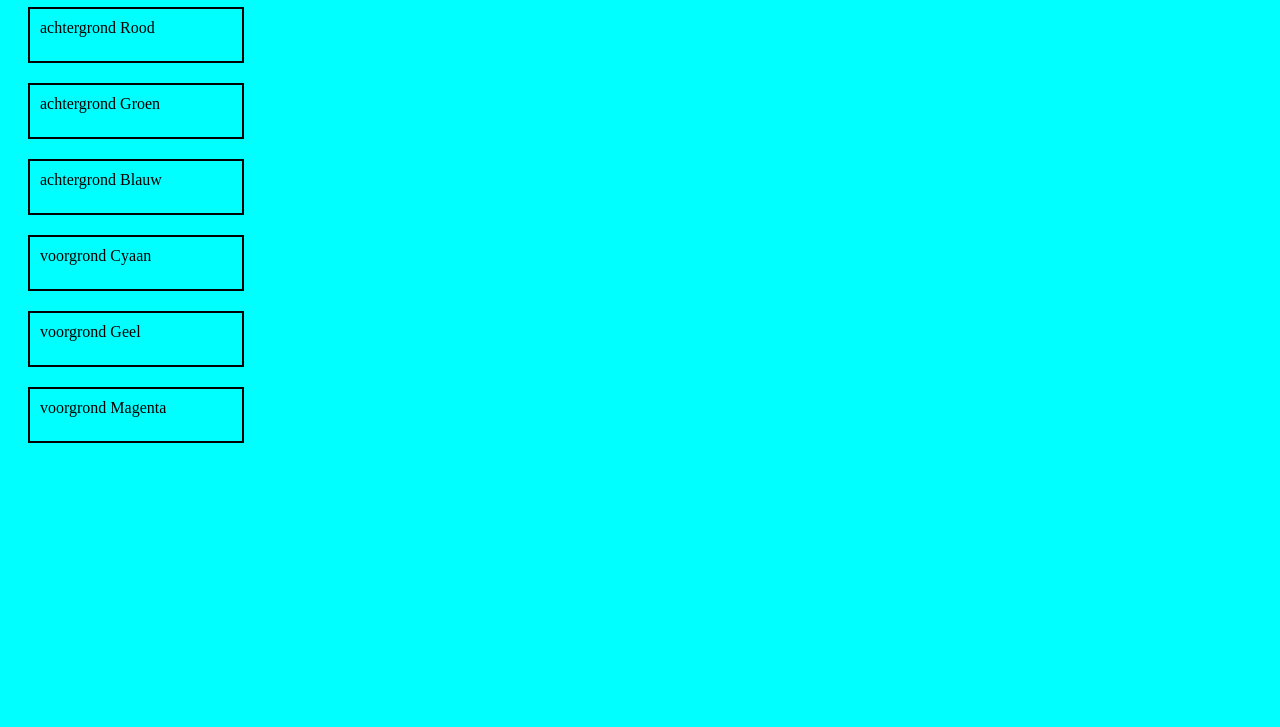
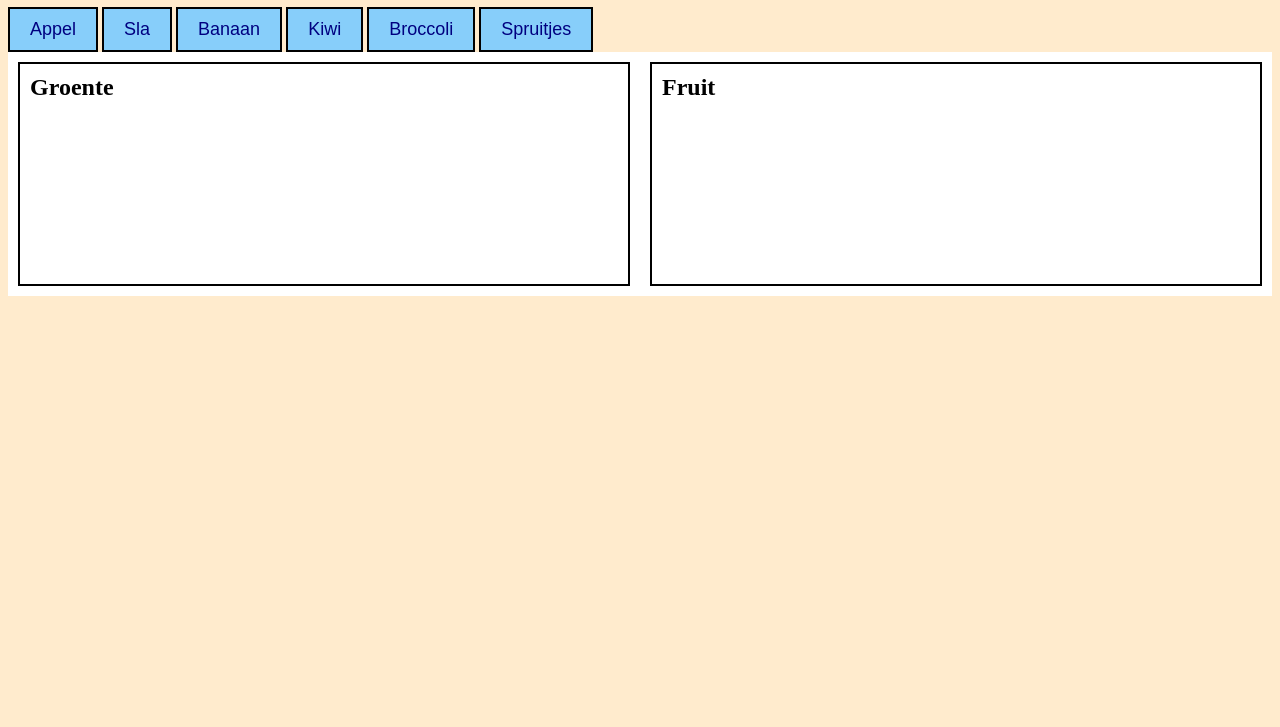
Before and after one commit to ErdemTan12/F1M2JS, a plain HTML site: page index.html in a window 1280 px wide. Shown: the part 73-800 px from the top of the page. Drawn offline with Linux system fonts and the light colour scheme.

Commit message:
javascript opdracht 2

```diff
--- a/index.html
+++ b/index.html
@@ -4,58 +4,30 @@
     <meta charset="UTF-8">
     <meta http-equiv="X-UA-Compatible" content="IE=edge">
     <meta name="viewport" content="width=device-width, initial-scale=1.0">
-    <title>change colors</title>
+    <title>Les 2 - Boodschappen</title>
     <link rel="stylesheet" href="style.css">
 </head>
 <body>
-    <h1>Change Colors</h1>
-    <p class="choice" id="achtergrondRood">achtergrond Rood</p>
-    <p class="choice" id="achtergrondGroen">achtergrond Groen</p>
-    <p class="choice" id="achtergrondBlauw">achtergrond Blauw</p>
-    <p class="choice" id="voorgrondCyaan">voorgrond Cyaan</p>
-    <p class="choice" id="voorgrondGeel">voorgrond Geel</p>
-    <p class="choice" id="voorgrondMagenta">voorgrond Magenta</p>
+    <h1>Boodschappen sorteren</h1>
 
-    <script>
-        const achtergrondRood = document.getElementById('achtergrondRood');
-        const achtergrondGroen = document.getElementById('achtergrondGroen');
-        const achtergrondBlauw = document.getElementById('achtergrondBlauw');
-        const voorgrondCyaan = document.getElementById('voorgrondCyaan');
-        const voorgrondGeel = document.getElementById('voorgrondGeel');
-        const voorgrondMagenta = document.getElementById('voorgrondMagenta');
+    <div id="boodschappen">
+        <button onclick="zetInFruitLa('Appel')">Appel</button>
+        <button onclick="zetInGroenteLa('Sla')">Sla</button>
+        <button onclick="zetInFruitLa('Banaan')">Banaan</button>
+        <button onclick="zetInFruitLa('Kiwi')">Kiwi</button>
+        <button onclick="zetInGroenteLa('Broccoli')">Broccoli</button>
+        <button onclick="zetInGroenteLa('Spruitjes')">Spruitjes</button>
+    </div>
 
-        achtergrondRood.addEventListener('click',maakAchtergrondRood);
-        achtergrondGroen.addEventListener('click',maakAchtergrondGroen);
-        achtergrondBlauw.addEventListener('click',maakAchtergrondBlauw);
-        voorgrondCyaan.addEventListener('click',maakVoorgrondCyaan);
-        voorgrondGeel.addEventListener('click',maakVoorgrondGeel);
-        voorgrondMagenta.addEventListener('click',maakVoorgrondMagenta);
+    <div id="koelkast">
+        <section id="groente">
+            <h2>Groente</h2>
+        </section>
+        <section id="fruit">
+            <h2>Fruit</h2>
+        </section>
+    </div>
 
-        function maakAchtergrondRood(){
-            document.body.style.backgroundColor = "red";
-        }
-
-        function maakAchtergrondGroen(){
-            document.body.style.backgroundColor = "green";
-        }
-
-        function maakAchtergrondBlauw(){
-            document.body.style.backgroundColor = "blue";
-        }
-
-        function maakVoorgrondCyaan(){
-            document.body.style.color = "cyan";
-        }
-
-        function maakVoorgrondGeel(){
-            document.body.style.color = "yellow";
-        }
-
-        function maakVoorgrondMagenta(){
-            document.body.style.color = "magenta";
-        }
-
-    </script>
-
+    <script src="script.js"></script>
 </body>
 </html>
--- /dev/null
+++ b/script.js
@@ -0,0 +1,24 @@
+console.log("Script is geladen!");
+
+const groentevak = document.getElementById('groente');
+const fruitvak = document.getElementById('fruit');
+
+function zetInFruitLa(fruit){
+    console.log(fruit);
+
+    const nieuwElement = document.createElement('h2');
+    nieuwElement.innerHTML = fruit;
+    nieuwElement.className = 'rood';
+    fruitvak.appendChild(nieuwElement);
+}
+
+const zetInGroenteLa = function(groente){
+    console.log('Ik zet de ' + groente + ' in de groente lade');
+
+    const element = document.createElement('h2');
+    element.className = 'groen';
+    element.innerHTML = groente;
+
+    groentevak.appendChild(element);
+
+}
--- a/style.css
+++ b/style.css
@@ -1,18 +1,37 @@
-body{
-    background-color: aqua;
+body {
+    background-color: blanchedalmond;
 }
 
-
-.choice{
-    width: 12em;
-    height: 2em;
+#koelkast {
+    background-color: #FFFFFF;
+    display: grid;
+    grid-template-columns: 1fr 1fr;
+    gap: 20px;
     padding: 10px;
-    border: 2px black solid;
-    margin: 20px;
 }
 
-.choice:hover{
-    cursor:pointer;
-    background-color: mediumvioletred;
-    color:orange;
+section {
+    border: 2px solid #000000;
+    padding: 10px;
+    min-height: 200px;
 }
+
+h2 {
+    margin: 0 0 10px 0; /* top right bottom left */
+}
+
+.rood {
+    color: red;
+}
+
+.groen {
+    color: green;
+}
+
+button {
+    padding: 10px 20px;
+    background-color: lightskyblue;
+    color: navy;
+    font-size: 18px;
+    border: 2px solid black;
+}
```
